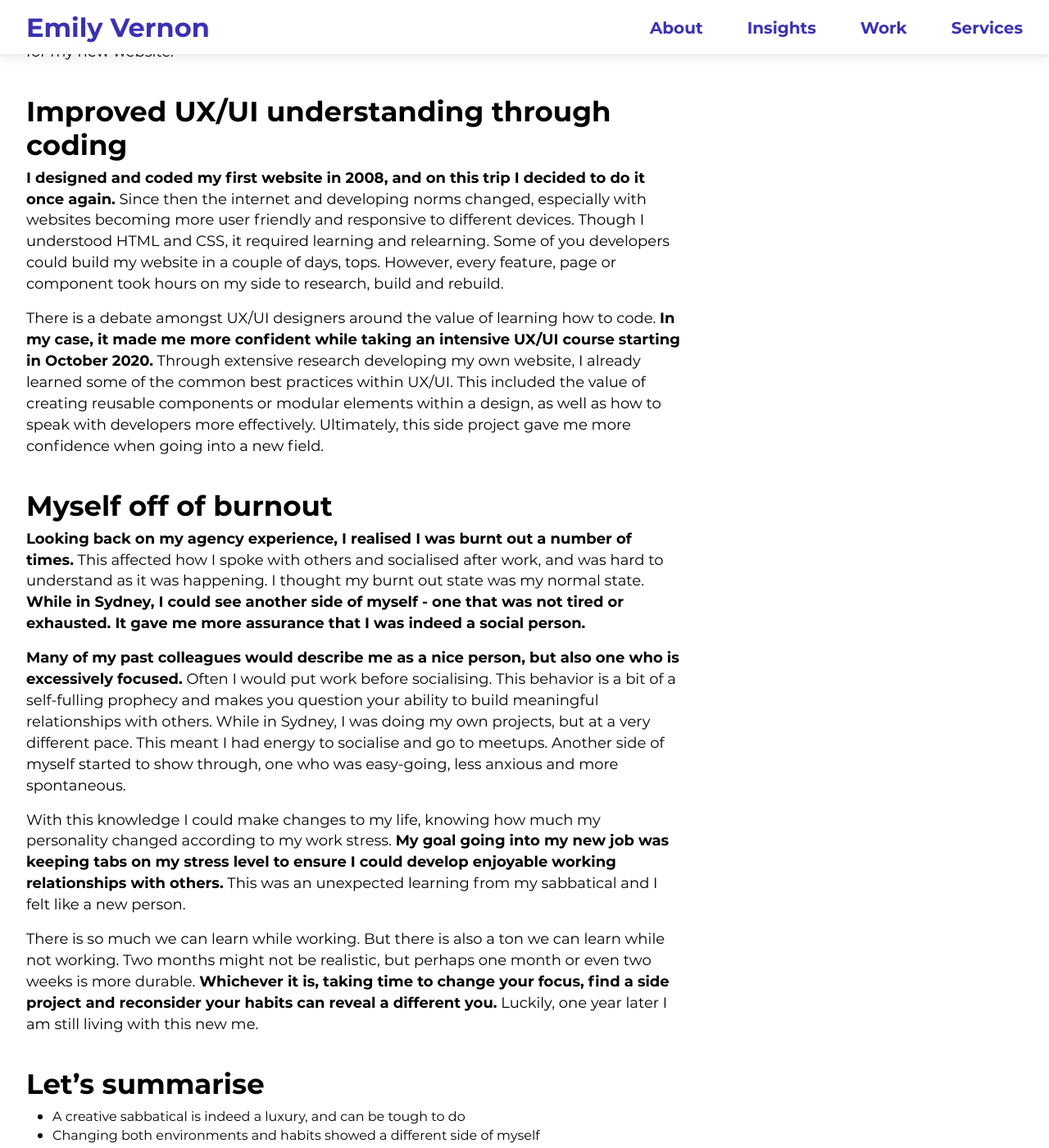
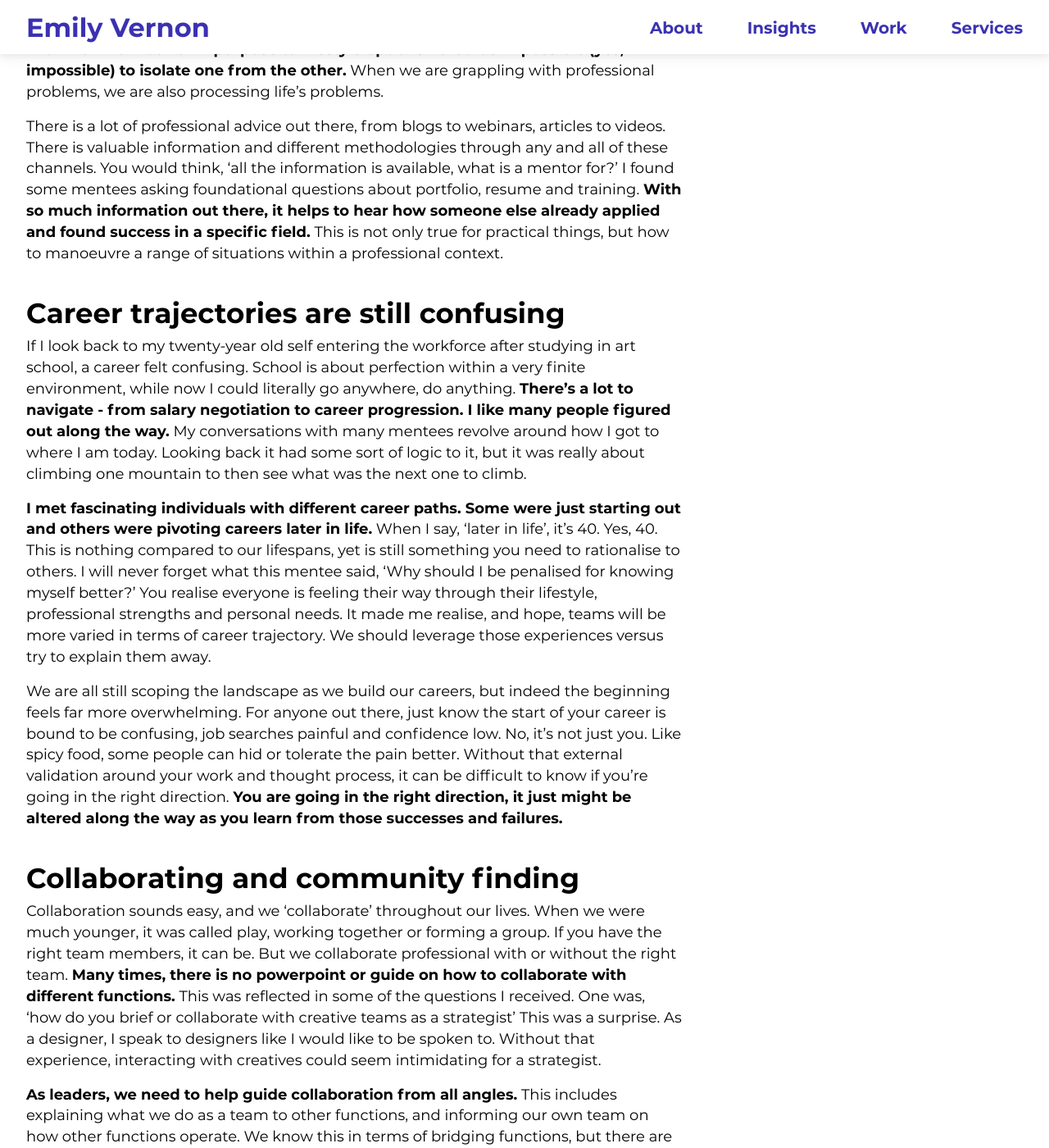
Before and after one commit to emilygv/emilyvernon.com, a Jekyll site: the page built from _posts/2021-06-25-how-creative-mentoring-preps-for-leading-teams.md, in a window 1280 px wide and 1400 px high, scrolled down 1738 px. Shown: the whole window at 82% size. Built offline with Jekyll 4.4.1, drawn with Linux system fonts in a browser that asks for light colours; some of the changed text lies outside the part shown.

Commit message:
Update 2021-06-25-how-creative-mentoring-preps-for-leading-teams.md

```diff
--- a/_posts/2021-06-25-how-creative-mentoring-preps-for-leading-teams.md
+++ b/_posts/2021-06-25-how-creative-mentoring-preps-for-leading-teams.md
@@ -1,52 +1,59 @@
 ---
 title: How Creative Mentoring Preps for Leading Teams
 category: Career development
-image: "https://source.unsplash.com/7Zb7kUyQg1E/800x430"
+image: "https://source.unsplash.com/eF7HN40WbAQ/800x430"
 further_reading:
     - Journaling to Ease Job Transitions
-    - Working Abroad Changed My Entire Perspective
-    - Freeing Effects of Travel on Creativity
+    - Should You Try to Create Your Next Job Position?
+    - The Effect of Company Politics on Creative People
 
 ---
 
-**In February and March 2020, I took a creative sabbatical for two months. It was a crossroad of circumstances as my husband had a work opportunity in Australia, and my work surprisingly accepted. I could already realise the benefits during the trip, but it was also one year later that I could see the path taken developed into something much more.**
+**After over ten years of working within design and strategy I did not feel ready to mentor others. It was only after a strategy community was looking for more female mentors that I stepped up. My expectations were neutral, but after a couple of sessions realised creative mentoring was a way to both reconnect with the community and prepare for leading distributed teams.
+**
 
 **What we'll cover:**
 * TOC
 {:toc}
 
-**A creative sabbatical is indeed a luxury.** It means taking time off of work, finding the funds to do so and sometimes convincing others that it’s a logical idea. To be honest, without the opportunity presented, I probably would not have taken a creative sabbatical. **Committing to two months off is usually not the first solution for issues within work or life.**
+As we move further and further away from the post-university or pre-professional days, our past career path looks easier. Not only that, but we assume - somehow - that opportunities are more abundant and networking easier. **Professional progression has improved, however mentoring brought to light that some issues are persistent.** We all still don't know what we are doing most of the time, and job searching is still a pain.
 
-My two months in Sydney gave me new-found confidence. **Changing both environments and habits showed a different side of myself that would be otherwise hard to find in my day-to-day life.** This was both in my career direction, how I interacted with others and expanding into a new field. When you are on the treadmill that is life, you can adjust the speed but it's hard to **see if you should be on a treadmill in the first place.**
+A leader's job includes both creating the path and leading the team. While we are doing these two big tasks, we can forget the personal struggles team members are feeling everyday. While mentoring, you are both guiding and reflecting. **As we get better about communicating our careers to others, others are trying to figure out how to manoeuvre the professional world.** We might have one team as a leader, but each is comprised of a range of different individuals.
 
-## Redirected my career, find my community
+Mentoring is a way to reconnect with individuals to understand the topics most significant to them. By doing this, you can address these 1:1 or with larger teams. **As people, we want to impact society, find our purpose and participate in relevant communities.** Some big ideas that along the way can feel too big. This is where 1:1 conversations help to break them down into realistic steps.
 
-Experience, whether digital, physical or brand is a growing field. Each year it’s changing and finding new solutions to both business/brand and audience complexities. **When working agency-side as a strategist, I didn’t know what part of the experience industry I was in. It caused a bit of an identity crisis.** Was I in branding? Is this a type of service design? Could you consider it user experience? Not knowing your field makes the job and community search more challenging.
+## Creating spaces for honest conversations
 
-**While on sabbatical in Sydney, I could join all these communities to figure out which one was my fit.** I went to meetups in design thinking, branding, UX, content design, customer experience and even data science. Quickly, I learned that data science was not the place for me, yet there was something in UX, branding and customer experience. When working, taking the time to join all of these meetings would have been difficult. On sabbatical, it could become a focus.
+When I was starting out, mentoring was more formal. Most mentorship opportunities were through work. **As cool as this sounds, work mentorship programs made the experience feel formal and consequential.** How can I be honest with someone desks away from my manager? It helps to speak with people outside of your organisation for both perspective and feeling less judged. I could only be so honest knowing they still worked with my team or stakeholders.
 
-**By figuring out my place in the experience spectrum, I could move forward.** Since that trip, I did a certification in customer experience, started a course in UX/UI and changed jobs. It was easy to figure out what type of training was necessary to build off of my current work with a longer time to reflect. This also helped when writing the content for my new website.
+Anyone later in their career has a few strong memories of their early career and then a blurry recollection of the rest. By connecting with others, those feelings come back, especially as you watch someone process them in front of you. **Work is so connected with life - from our own purpose to lifestyle options - that it’s impossible (yes, impossible) to isolate one from the other.** When we are grappling with professional problems, we are also processing life’s problems.
 
-## Improved UX/UI understanding through coding
+There is a lot of professional advice out there, from blogs to webinars, articles to videos. There is valuable information and different methodologies through any and all of these channels. You would think, ‘all the information is available, what is a mentor for?’ I found some mentees asking foundational questions about portfolio, resume and training. **With so much information out there, it helps to hear how someone else already applied and found success in a specific field.** This is not only true for practical things, but how to manoeuvre a range of situations within a professional context.
 
-**I designed and coded my first website in 2008, and on this trip I decided to do it once again.** Since then the internet and developing norms changed, especially with websites becoming more user friendly and responsive to different devices. Though I understood HTML and CSS, it required learning and relearning. Some of you developers could build my website in a couple of days, tops. However, every feature, page or component took hours on my side to research, build and rebuild.
+## Career trajectories are still confusing
 
-There is a debate amongst UX/UI designers around the value of learning how to code. **In my case, it made me more confident while taking an intensive UX/UI course starting in October 2020.** Through extensive research developing my own website, I already learned some of the common best practices within UX/UI. This included the value of creating reusable components or modular elements within a design, as well as how to speak with developers more effectively. Ultimately, this side project gave me more confidence when going into a new field.
+If I look back to my twenty-year old self entering the workforce after studying in art school, a career felt confusing. School is about perfection within a very finite environment, while now I could literally go anywhere, do anything. **There's a lot to navigate - from salary negotiation to career progression. I like many people figured out along the way.** My conversations with many mentees revolve around how I got to where I am today. Looking back it had some sort of logic to it, but it was really about climbing one mountain to then see what was the next one to climb.
 
-## Myself off of burnout
+**I met fascinating individuals with different career paths. Some were just starting out and others were pivoting careers later in life.** When I say, ‘later in life’, it’s 40. Yes, 40. This is nothing compared to our lifespans, yet is still something you need to rationalise to others. I will never forget what this mentee said, ‘Why should I be penalised for knowing myself better?’ You realise everyone is feeling their way through their lifestyle, professional strengths and personal needs. It made me realise, and hope, teams will be more varied in terms of career trajectory. We should leverage those experiences versus try to explain them away.
 
-**Looking back on my agency experience, I realised I was burnt out a number of times.** This affected how I spoke with others and socialised after work, and was hard to understand as it was happening. I thought my burnt out state was my normal state. **While in Sydney, I could see another side of myself - one that was not tired or exhausted. It gave me more assurance that I was indeed a social person.**
+We are all still scoping the landscape as we build our careers, but indeed the beginning feels far more overwhelming. For anyone out there, just know the start of your career is bound to be confusing, job searches painful and confidence low. No, it's not just you. Like spicy food, some people can hid or tolerate the pain better. Without that external validation around your work and thought process, it can be difficult to know if you’re going in the right direction. **You are going in the right direction, it just might be altered along the way as you learn from those successes and failures.**
 
-**Many of my past colleagues would describe me as a nice person, but also one who is excessively focused.** Often I would put work before socialising. This behavior is a bit of a self-fulling prophecy and makes you question your ability to build meaningful relationships with others. While in Sydney, I was doing my own projects, but at a very different pace. This meant I had energy to socialise and go to meetups. Another side of myself started to show through, one who was easy-going, less anxious and more spontaneous.
+## Collaborating and community finding
 
-With this knowledge I could make changes to my life, knowing how much my personality changed according to my work stress. **My goal going into my new job was keeping tabs on my stress level to ensure I could develop enjoyable working relationships with others.** This was an unexpected learning from my sabbatical and I felt like a new person.
+Collaboration sounds easy, and we ‘collaborate’ throughout our lives. When we were much younger, it was called play, working together or forming a group. If  you have the right team members, it can be. But we collaborate professional with or without the right team. **Many times, there is no powerpoint or guide on how to collaborate with different functions.** This was reflected in some of the questions I received. One was, ‘how do you brief or collaborate with creative teams as a strategist’ This was a surprise. As a designer, I speak to designers like I would like to be spoken to. Without that experience, interacting with creatives could seem intimidating for a strategist.
 
-There is so much we can learn while working. But there is also a ton we can learn while not working. Two months might not be realistic, but perhaps one month or even two weeks is more durable. **Whichever it is, taking time to change your focus, find a side project and reconsider your habits can reveal a different you.** Luckily, one year later I am still living with this new me.
+**As leaders, we need to help guide collaboration from all angles.** This includes explaining what we do as a team to other functions, and informing our own team on how other functions operate. We know this in terms of bridging functions, but there are times we forget that individuals on our team might need advice on how to do this themselves. It helps them also feel more connected to an internal community and able to
+
+**This applies not only internally between teams, but also how to find our creative communities.** I also received a number of questions around communities. This included where to find communities, both in the physical and digital world. Today, it seems like there is a community for everything. When trying to figure out my own career pivot, I joined multiple communities and meet-ups to see what felt right. For years I joined UX/UI and digital communities even before working in this industry. Communities have a profound affect on our careers, lives and the information we are exposed to.
+
+## What's next after mentoring
+
+After mentoring for multiple organisations I ask myself - what's next? I believer there are other mentors to bring new perspectives and there must be bigger ways where I can impact the community. **My goal is to use these learnings more within my leadership roles and to join more committees dedicated to improving the employee experience.** Change happens from all angles, it might be time to makes lives better by improving their environment.
 
 ## Let’s summarise
 
-- A creative sabbatical is indeed a luxury, and can be tough to do
-- Changing both environments and habits showed a different side of myself
-- I could fine-tune my career by joining different communities
-- Taking the time to design and code my website brought confidence
-- Even a small sabbatical can help to reveal a different you
+- Mentoring brings to light that some issues are persistent within life and careers
+- As people, we want to impact society, find our purpose and participate in relevant communities
+- Creating safe spaces for honest conversations is the first step
+- Navigating careers can be confusing and everyone's path is different
+- Enabling collaboration and community finding is important as a leader
```
